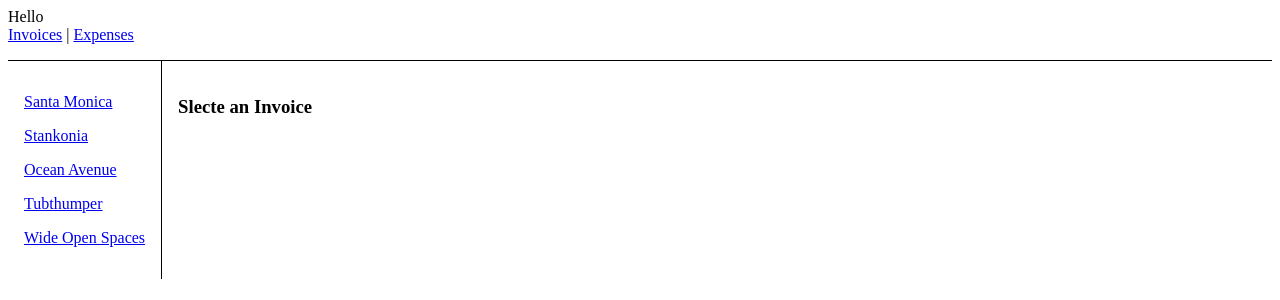
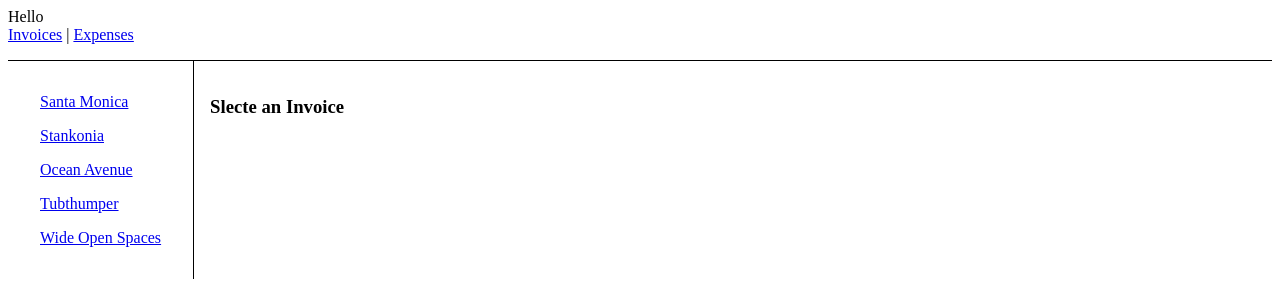
Before and after one commit to afshin4460/React-router-dom-with-reactapp.ir, a React (Create React App) app: page /invoices in a window 1280 px wide. Shown: the top 300 px of the page. Built offline with nearby package versions, Linux system fonts and the light colour scheme.

Commit message:
acitve link with inline style

```diff
--- a/src/components/invoices.jsx
+++ b/src/components/invoices.jsx
@@ -1,5 +1,5 @@
 import React from 'react';
-import {Link, Outlet} from 'react-router-dom';
+import {NavLink, Outlet} from 'react-router-dom';
 import {getInvoices} from '../data';
 
 function Invoices() {
@@ -9,9 +9,15 @@ function Invoices() {
             <nav style={{borderRight: '1px solid', padding: '1rem'}}>
                 {
                     invoices.map(invoice => (
-                        <Link key={invoice.number} to={`/invoices/${invoice.number}`} style={{display: 'block', margin: '1rem 0'}}>
+                        <NavLink key={invoice.number} to={`/invoices/${invoice.number}`} style={({isActive}) => {
+                            return {
+                                display: 'block',
+                                margin: '1rem',
+                                color: isActive ? 'red' : ''
+                            }
+                        }}>
                             { invoice.name }
-                        </Link>
+                        </NavLink>
                     ))
                 }
             </nav>
```
